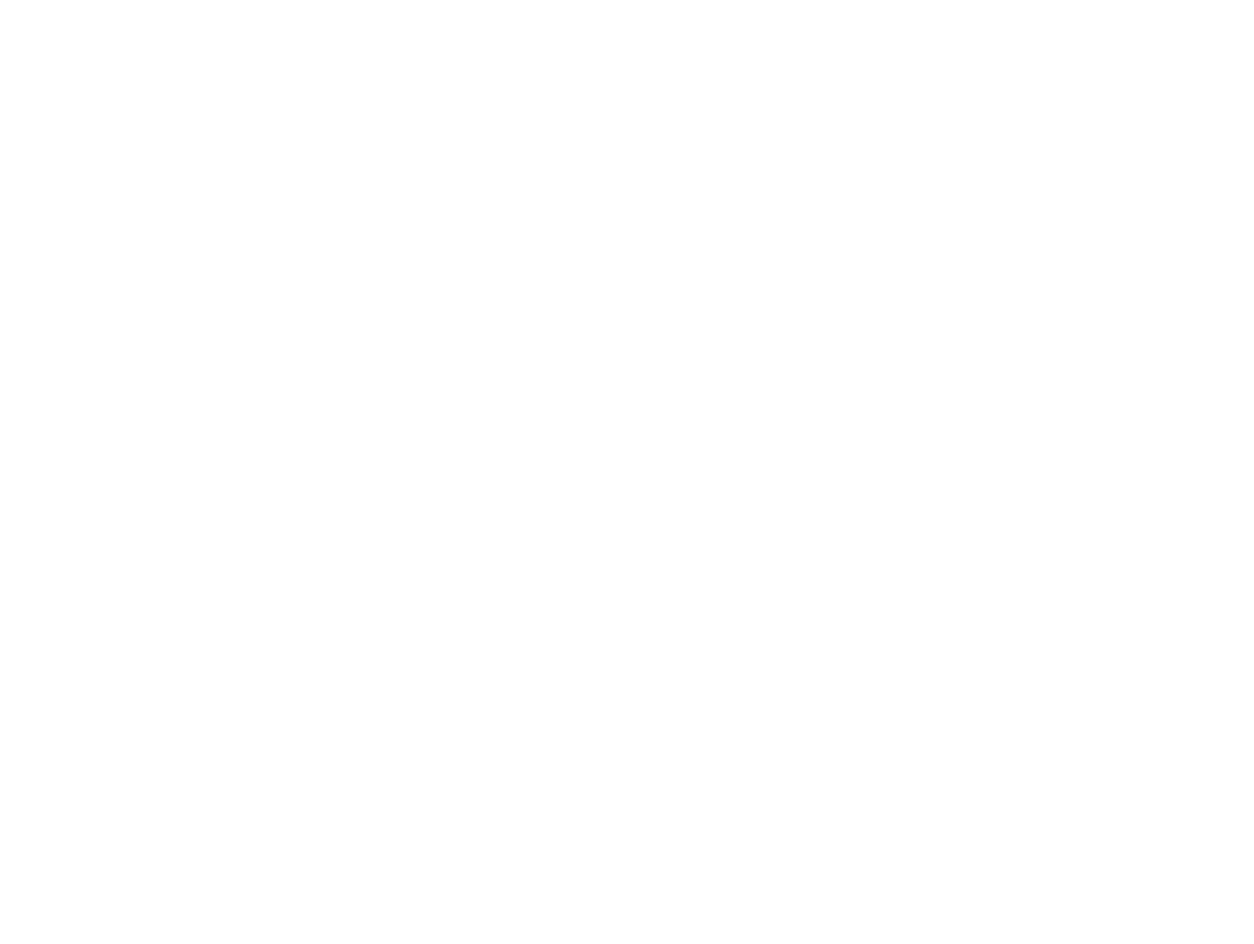
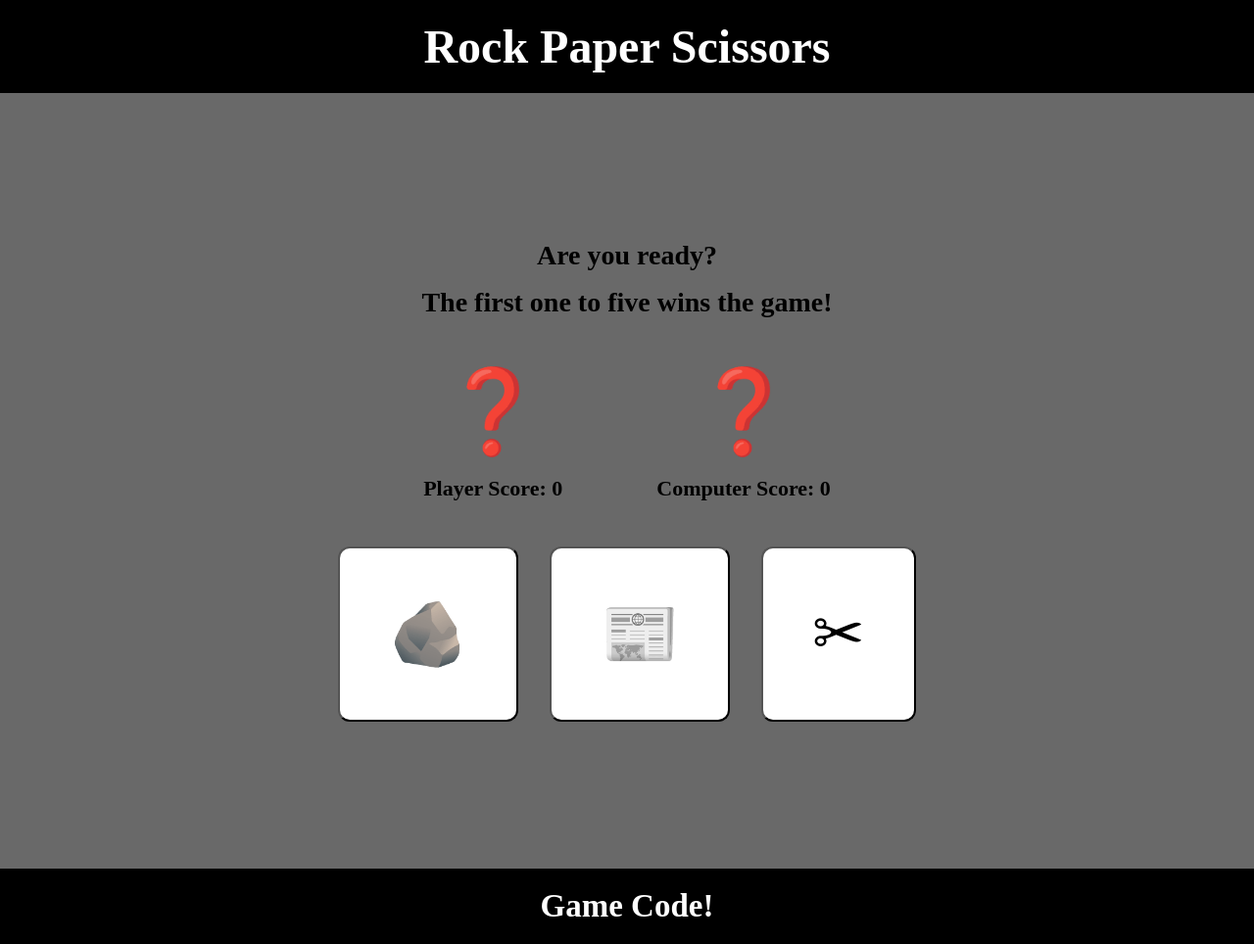
Before and after one commit to Migelangel04/Rock-Paper-Scissors, a plain HTML site: page index.html in a window 1280 px wide. Shown: the whole page at 98% size. Before the commit the page ends 800 px from the top, so only its background shows below. Drawn offline with Linux system fonts and the light colour scheme.

Commit message:
Structure and Styles added to the secondary branch. Will add functionality on the second commit

```diff
--- a/index.html
+++ b/index.html
@@ -4,9 +4,75 @@
     <meta charset="UTF-8">
     <meta name="viewport" content="width=device-width, initial-scale=1.0">
     <title>Rock-Paper-Scissors</title>
+    <link rel="stylesheet" href="./styles.css"/>
+    <script src="script.js" defer></script>
+</head>
+<body class="page">
 
-</head>
-<body>
-    <script src="script.js"></script>
+        <div class="header">
+            <p>Rock Paper Scissors</p>
+        </div>
+
+        <div class="body">
+
+            <div class="center">
+
+                <section class="start-resultWinLose">
+                    <p>Are you ready?</p>
+                </section>
+
+                <section class="rules-resultInfo">
+                    <p>The first one to five wins the game!</p>
+                </section>
+
+                <section class="roundChoiceAndScore">
+
+                    <div class="player">
+
+                        <div class="playerChoice">
+                            <p>&#10067;</p>
+                        </div>
+
+                        <div class="playerScore">
+                            <p>Player Score: 0</p>
+                        </div>
+
+                    </div>
+
+                    <div class="computer">
+
+                        <div class="computerChoice">
+                            <p>&#10067;</p>
+                        </div>
+
+                        <div class="computerScore">
+                            <p>Computer Score: 0</p>
+                        </div>
+
+                    </div>
+
+                </section>
+
+                <section class="choices">
+
+                    <button class="rock">&#129704;</button>
+
+                    <button class="paper">&#128240;</button>
+
+                    <button class="scissors">&#9986;</button>
+
+                </section>
+
+            </div>
+
+        </div>
+
+        <div class="footer">
+            <h2>
+                <a href="https://github.com/Migelangel04/Rock-Paper-Scissors">Game Code!</a>
+            </h2>
+        </div>
+
+
 </body>
 </html>
--- a/script.js
+++ b/script.js
@@ -1,3 +1,23 @@
+
+
+
+
+
+
+
+
+
+
+
+
+
+
+
+
+
+
+
+
 function getComputerChoice()
 {
    let choice = Math.floor(Math.random() * 3) + 1;
@@ -70,11 +90,10 @@ function playAround(playerChoice, computerChoice)
 
 function game()
 {
-    console.log("This game is the best to 3");
     let userCounter = 0;
     let computerCounter = 0;
 
-    while(userCounter < 3 && computerCounter < 3)
+    while(userCounter < 5 && computerCounter < 5)
     {
         let computerChoice = getComputerChoice();
         let playerChoice = prompt("What is your choice?");
--- /dev/null
+++ b/styles.css
@@ -0,0 +1,122 @@
+*
+{
+    font-family: 'Nova Flat', 'Allerta Stencil';
+    margin: 0;
+    padding: 0;
+    /* border: 1px solid red; */
+}
+
+.page
+{
+    display: flex;
+    flex-direction: column;
+    background-color: #000000;
+    color: #ffffff;
+}
+
+.header
+{
+    font-size: 48px;
+    font-weight: bold;
+    display: flex;
+    justify-content: center;
+    align-items: center;
+    padding: 20px;
+    flex: 1 1 0;
+    flex-wrap: wrap;
+}
+
+.footer
+{
+    font-size: 22px;
+    display: flex;
+    justify-content: center;
+    align-items: center;
+    padding: 20px;
+    flex: 1 1 0;
+    flex-wrap: wrap;
+}
+
+.body
+{
+    flex: 1;
+    display: flex;
+    justify-content: center;
+    align-items: center;
+    padding: 150px 100px;
+    background-color: #696969;
+}
+
+.center
+{
+    color: black;
+    background-color: #696969;
+    display: flex;
+    flex-direction: column;
+    justify-content: center;
+    align-items: center;
+    gap: 1rem;
+    flex: 1 1 0;
+}
+
+.start-resultWinLose,
+.rules-resultInfo
+{
+    font-size: 28px;
+    font-weight: 600;
+}
+
+a
+{
+    text-decoration: none;
+    color: #ffffff;
+}
+
+.roundChoiceAndScore
+{
+    display: flex;
+    justify-content: center;
+    align-items: center;
+    gap: 6rem;
+    padding: 20px;
+    margin: 10px 0;
+    flex-wrap: wrap;
+}
+
+.player,
+.computer
+{
+    display: flex;
+    flex-direction: column;
+    gap: 1rem;
+    align-items: center;
+    justify-content: center;
+}
+
+.player .playerScore,
+.computer .computerScore
+{
+    font-size: 22px;
+    font-weight: 600;
+}
+
+.playerChoice,
+.computerChoice
+{
+    font-size: 84px;
+}
+
+.choices
+{
+    display: flex;
+    gap: 2rem;
+    flex-wrap: wrap;
+}
+
+.choices button
+{
+    border-radius: 12px;
+    padding: 50px;
+    background-color: #ffffff;
+    font-size: 64px;
+}
```
